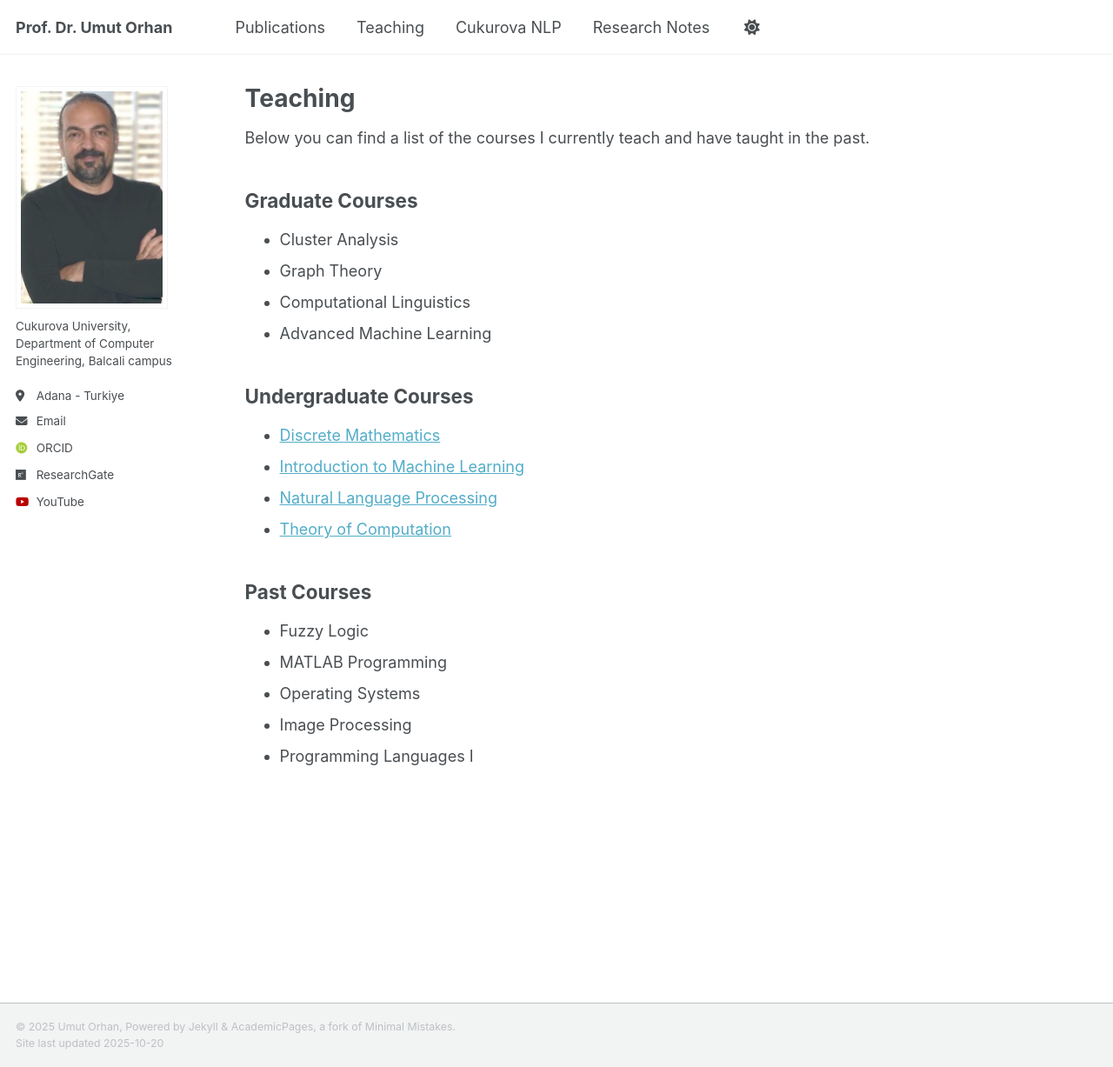
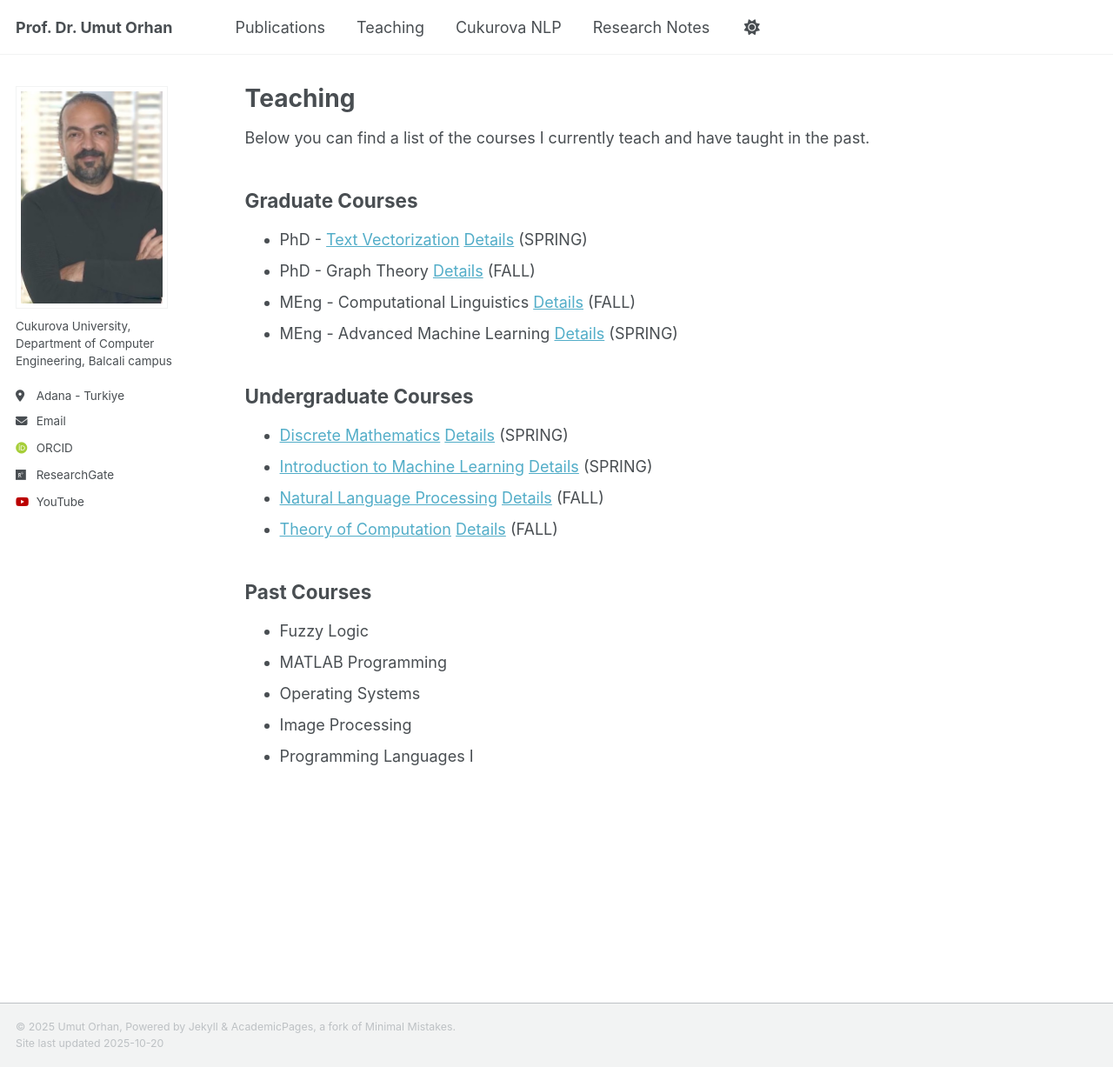
Before and after one commit to uorhan/uorhan.github.io, a Jekyll site: the page built from _pages/teaching.md, in a window 1280 px wide and 1227 px high. Shown: the whole window at 87% size. Built offline with Jekyll 4.4.1, drawn with Linux system fonts in a browser that asks for light colours; some web fonts are replaced.

Commit message:
Update teaching.md

```diff
--- a/_pages/teaching.md
+++ b/_pages/teaching.md
@@ -8,16 +8,16 @@ author_profile: true
 Below you can find a list of the courses I currently teach and have taught in the past.
 
 ## Graduate Courses
-* Cluster Analysis
-* Graph Theory
-* Computational Linguistics
-* Advanced Machine Learning
+* PhD - [Text Vectorization](/teaching/T2V) [Details](https://ebs.cu.edu.tr/En/Course/Information/663694) (SPRING)
+* PhD - Graph Theory [Details](https://ebs.cu.edu.tr/En/Course/Information/663709) (FALL)
+* MEng - Computational Linguistics  [Details](https://ebs.cu.edu.tr/En/Course/Information/663761) (FALL)
+* MEng - Advanced Machine Learning   [Details](https://ebs.cu.edu.tr/En/Course/Information/663775) (SPRING)
 
 ## Undergraduate Courses
-* [Discrete Mathematics](/teaching/DiM)
-* [Introduction to Machine Learning](/teaching/IML)
-* [Natural Language Processing](/teaching/NLP)
-* [Theory of Computation](/teaching/ToC)
+* [Discrete Mathematics](/teaching/DiM)  [Details](https://ebs.cu.edu.tr/En/Course/Information/663624) (SPRING)
+* [Introduction to Machine Learning](/teaching/IML)  [Details](https://ebs.cu.edu.tr/En/Course/Information/663673) (SPRING)
+* [Natural Language Processing](/teaching/NLP)  [Details](https://ebs.cu.edu.tr/En/Course/Information/663655) (FALL)
+* [Theory of Computation](/teaching/ToC)  [Details](https://ebs.cu.edu.tr/En/Course/Information/663587) (FALL)
 
 ## Past Courses
 * Fuzzy Logic
```
